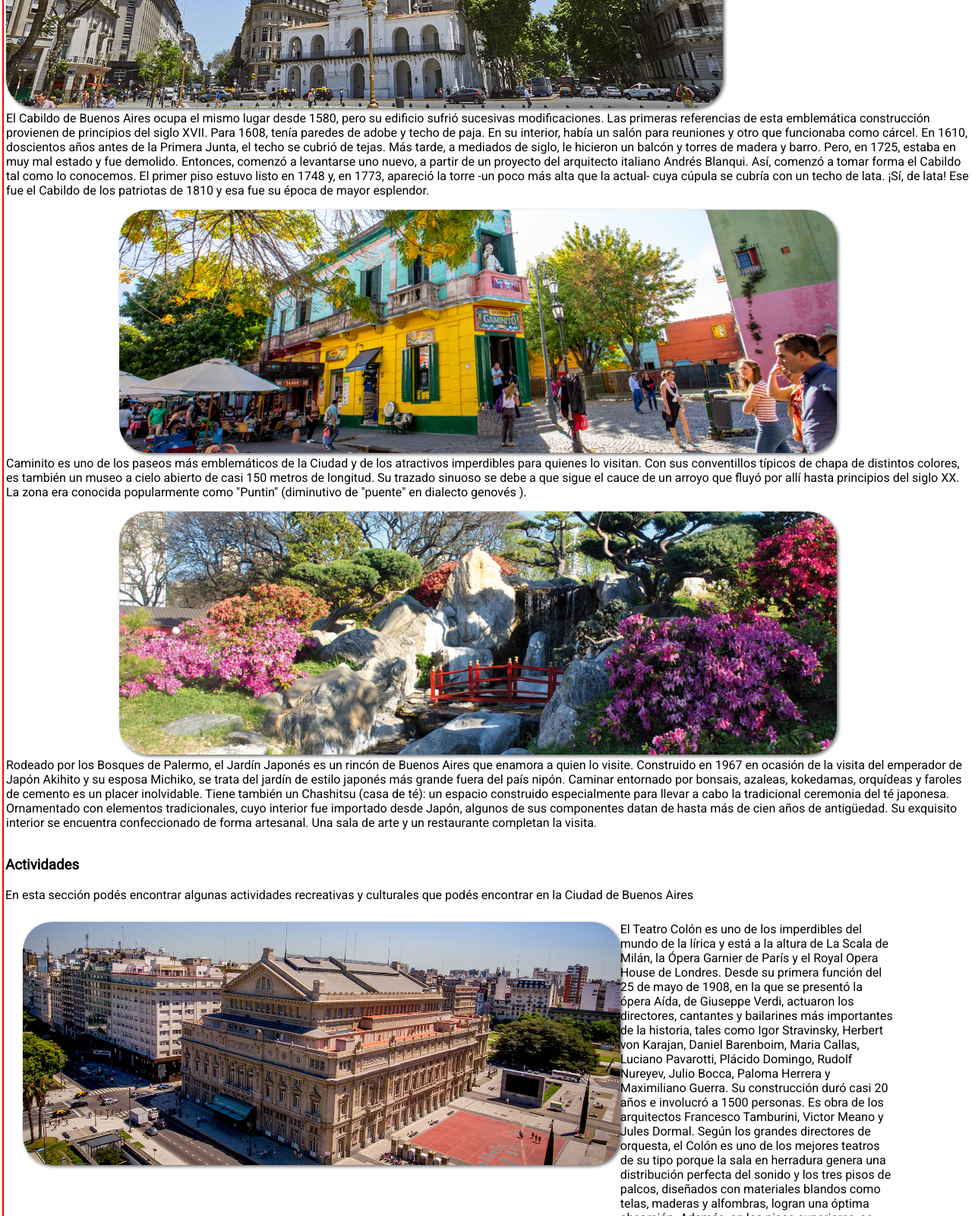
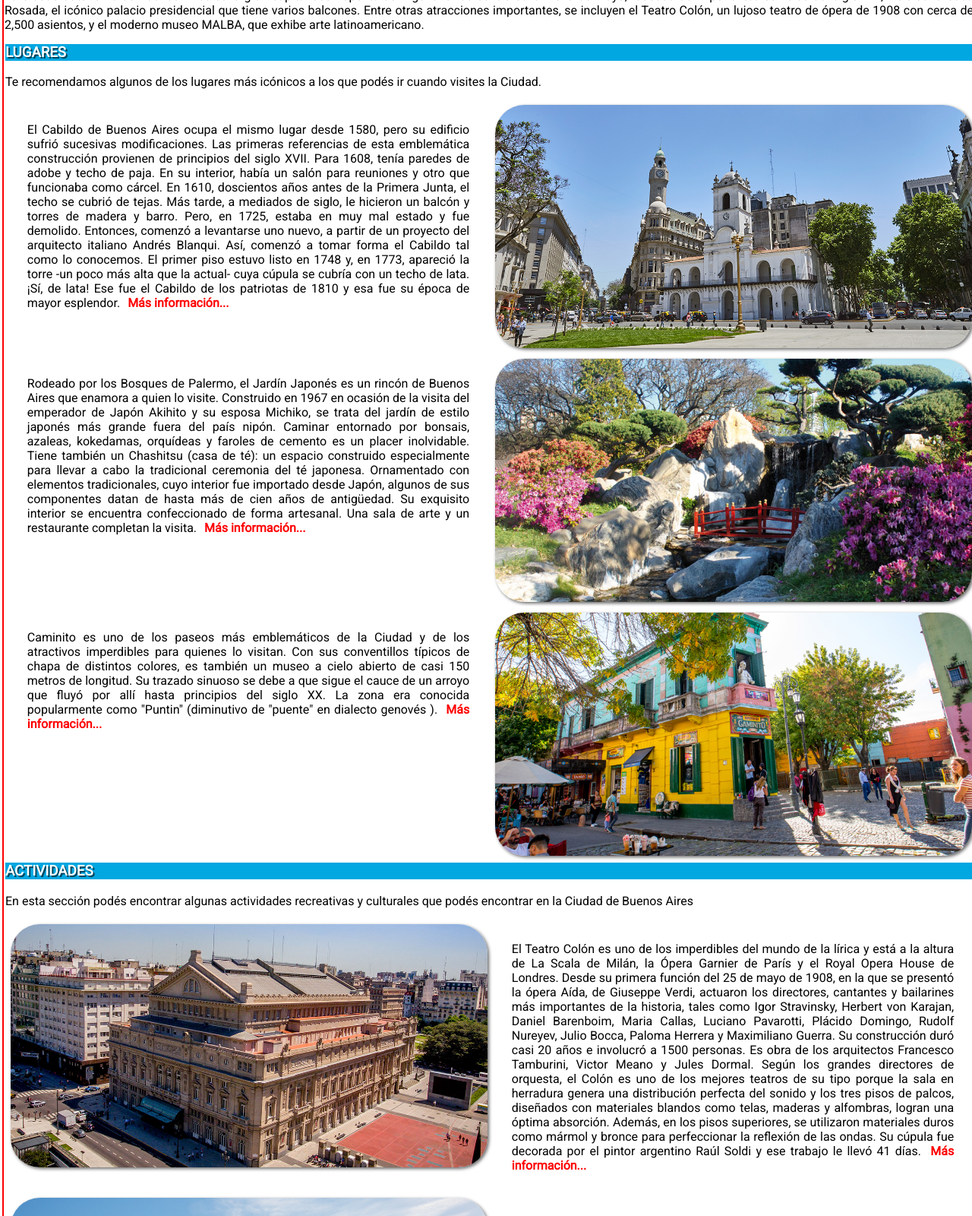
Before and after one commit to Sebastian-Naso/Turismo-Argentina, a plain HTML site: page SUB/CABA.html in a window 1280 px wide. Shown: the part 760-2360 px from the top of the page at 76% size. Drawn offline with Linux system fonts and the light colour scheme; no server answers; a script that the page names is missing.

Commit message:
CABA
Dispositivo grande
dispositivo pequeño

```diff
--- a/CSS/caba.css
+++ b/CSS/caba.css
@@ -16,27 +16,92 @@ html {
     font-size: 3vw;
     margin-left: 1vw;
 }
-.imagenes img{
-    width: 74%;
+
+.imagenes2 {
+    width: 100%;
     left: 13%;
     right: 13%;
     height: 25vw;
     border-radius: 3vw;
     box-shadow: 2px 2px 4px #00000097;
     object-fit: cover;
+
 }
-.imagenes2 img{
-    width: 74%;
-    left: 13%;
-    right: 13%;
-    height: 25vw;
-    border-radius: 3vw;
-    box-shadow: 2px 2px 4px #00000097;
-    object-fit: cover;
-}
-.imagenes2{
-    display: flex;
+.descripcion{
+    text-align: justify;
     margin: 1vw;
     padding: 10px;
-    width: 100vw;
+    width: auto;
 }
+.descripcion a{
+    color: red;
+}
+.row {
+    display: flex;
+  }
+
+  .column {
+    flex: 50%;
+    padding: 5px;
+  }
+  .subtitulo{
+    position: relative;
+    color: #ffffff;
+    text-shadow: 2px 2px #00000094;
+    text-align: left;
+    text-transform: uppercase;
+    background-color: #00A7E1;
+    width: auto;
+    height: auto;
+  }
+  .escudo{
+    position: relative;
+    width: 20%;
+    height: auto;
+    left:40%;
+    right: 40%;
+  }
+
+/*dispositivo pequeño*/
+@media screen and (max-width: 580px) {
+    .descripcion{
+        display: none;
+    }
+    .column {
+        border: 2px dotted blue;
+        flex: 100%;
+        padding: 5px;
+        display: flex;
+        flex-direction: column-reverse;
+      }
+      .column .imagenes2{
+        float:left;
+      }
+      #lugares .imagenes2 {
+        position: relative;
+        width: 150%;
+        height: 50vw;
+        border-radius: 3vw;
+        box-shadow: 2px 2px 4px #00000097;
+        object-fit: cover;
+        margin-left: -40vw;
+
+    }
+    #actividades .imagenes2 {
+        position: relative;
+        width: 150%;
+        height: 50vw;
+        border-radius: 3vw;
+        box-shadow: 2px 2px 4px #00000097;
+        object-fit: cover;
+        margin-left: 10vw;
+
+    }
+}
+  /*Dispositivo mediano*/
+@media (min-width: 581px) and (max-width: 960px) {
+}
+/*dispositivo grande*/
+@media screen and (min-width: 961px) {
+
+}
--- a/CSS/contacto.css
+++ b/CSS/contacto.css
@@ -122,6 +122,7 @@ html {
         overflow: hidden;
     }
 }
+/*dispositivo grande*/
 @media screen and (min-width: 961px) {
     form{
         border-radius: 2vw;
--- a/SUB/CABA.html
+++ b/SUB/CABA.html
@@ -30,58 +30,88 @@
             <h1 class="caba">Caba</h1>
 
         </div>
-        <p>La Ciudad autónoma de Buenos Aires es la gran capital cosmopolita de Argentina. Su centro es la Plaza de Mayo, rodeada de imponentes edificios del siglo XIX, incluida la Casa Rosada, el icónico palacio presidencial que tiene varios balcones. Entre otras atracciones importantes, se incluyen el Teatro Colón, un lujoso teatro de ópera de 1908 con cerca de 2,500 asientos, y el moderno museo MALBA, que exhibe arte latinoamericano.</p>
+        <img src="../IMG/CABA/1200px-Arms_of_Buenos_Aires_(Flag).svg.png" alt="" class="escudo">
+        <p style="text-align:justify;">La Ciudad autónoma de Buenos Aires es la gran capital cosmopolita de Argentina. Su centro es la Plaza de Mayo, rodeada de imponentes edificios del siglo XIX, incluida la Casa Rosada, el icónico palacio presidencial que tiene varios balcones. Entre otras atracciones importantes, se incluyen el Teatro Colón, un lujoso teatro de ópera de 1908 con cerca de 2,500 asientos, y el moderno museo MALBA, que exhibe arte latinoamericano.</p>
+
         <div id="lugares">
-            <h3>Lugares</h3>
+            <h3 class="subtitulo">Lugares</h3>
             <p>Te recomendamos algunos de los lugares más icónicos a los que podés ir cuando visites la Ciudad.</p>
-            <div class="imagenes">
-                <img src="../IMG/CABA/Lugares/cabildo-panoramica-1500x610.jpg" alt="">
-                <p class="descripcion">El Cabildo de Buenos Aires ocupa el mismo lugar desde 1580, pero su edificio sufrió sucesivas modificaciones. Las primeras referencias de esta emblemática construcción provienen de principios del siglo XVII. Para 1608, tenía paredes de adobe y techo de paja. En su interior, había un salón para reuniones y otro que funcionaba como cárcel. En 1610, doscientos años antes de la Primera Junta, el techo se cubrió de tejas. Más tarde, a mediados de siglo, le hicieron un balcón y torres de madera y barro.
+            <div class="row">
+                <div class="column">
+                    <p class="descripcion">
+                        El Cabildo de Buenos Aires ocupa el mismo lugar desde 1580, pero su edificio sufrió sucesivas modificaciones. Las primeras referencias de esta emblemática construcción provienen de principios del siglo XVII. Para 1608, tenía paredes de adobe y techo de paja. En su interior, había un salón para reuniones y otro que funcionaba como cárcel. En 1610, doscientos años antes de la Primera Junta, el techo se cubrió de tejas. Más tarde, a mediados de siglo, le hicieron un balcón y torres de madera y barro.
 
-                Pero, en 1725, estaba en muy mal estado y fue demolido. Entonces, comenzó a levantarse uno nuevo, a partir de un proyecto del arquitecto italiano Andrés Blanqui. Así, comenzó a tomar forma el Cabildo tal como lo conocemos. El primer piso estuvo listo en 1748 y, en 1773, apareció la torre -un poco más alta que la actual- cuya cúpula se cubría con un techo de lata. ¡Sí, de lata! Ese fue el Cabildo de los patriotas de 1810 y esa fue su época de mayor esplendor.</p>
-                <a href="">Más información...</a>
+                        Pero, en 1725, estaba en muy mal estado y fue demolido. Entonces, comenzó a levantarse uno nuevo, a partir de un proyecto del arquitecto italiano Andrés Blanqui. Así, comenzó a tomar forma el Cabildo tal como lo conocemos. El primer piso estuvo listo en 1748 y, en 1773, apareció la torre -un poco más alta que la actual- cuya cúpula se cubría con un techo de lata. ¡Sí, de lata! Ese fue el Cabildo de los patriotas de 1810 y esa fue su época de mayor esplendor.
+                    <a href="https://turismo.buenosaires.gob.ar/es/otros-establecimientos/teatro-col%C3%B3n">Más información...</a></p>
+               </div>
+                <div class="column">
+                    <img src="../IMG/CABA/Lugares/cabildo-panoramica-1500x610.jpg" alt="" class="imagenes2">
+                </div>
 
-                <img src="../IMG/CABA/Lugares/caminito_acceso_1200_1.jpg" alt="">
-                <p class="descripcion">
-                    Caminito es uno de los paseos más emblemáticos de la Ciudad y de los atractivos imperdibles para quienes lo visitan. Con sus conventillos típicos de chapa de distintos colores, es también un museo a cielo abierto de casi 150 metros de longitud. Su trazado sinuoso se debe a que sigue el cauce de un arroyo que fluyó por allí hasta principios del siglo XX. La zona era conocida popularmente como "Puntin" (diminutivo de "puente" en dialecto genovés ).
-                </p>
-                <a href="">Más información...</a>
-                <img src="../IMG/CABA/Lugares/jarin_japones_puente_1200.jpg" alt="">
-                <p class="descripcion">Rodeado por los Bosques de Palermo, el Jardín Japonés es un rincón de Buenos Aires que enamora a quien lo visite. Construido en 1967 en ocasión de la visita del emperador de Japón Akihito y su esposa Michiko, se trata del jardín de estilo japonés más grande fuera del país nipón. Caminar entornado por bonsais, azaleas, kokedamas, orquídeas y faroles de cemento es un placer inolvidable. Tiene también un Chashitsu (casa de té): un espacio construido especialmente para llevar a cabo la tradicional ceremonia del té japonesa. Ornamentado con elementos tradicionales, cuyo interior fue importado desde Japón, algunos de sus componentes datan de hasta más de cien años de antigüedad. Su exquisito interior se encuentra confeccionado de forma artesanal. Una sala de arte y un restaurante completan la visita.</p>
-                <a href="">Más información...</a>
+            </div>
+            <div class="row">
+                <div class="column">
+                    <p class="descripcion">
+                        Rodeado por los Bosques de Palermo, el Jardín Japonés es un rincón de Buenos Aires que enamora a quien lo visite. Construido en 1967 en ocasión de la visita del emperador de Japón Akihito y su esposa Michiko, se trata del jardín de estilo japonés más grande fuera del país nipón. Caminar entornado por bonsais, azaleas, kokedamas, orquídeas y faroles de cemento es un placer inolvidable. Tiene también un Chashitsu (casa de té): un espacio construido especialmente para llevar a cabo la tradicional ceremonia del té japonesa. Ornamentado con elementos tradicionales, cuyo interior fue importado desde Japón, algunos de sus componentes datan de hasta más de cien años de antigüedad. Su exquisito interior se encuentra confeccionado de forma artesanal. Una sala de arte y un restaurante completan la visita.
+                    <a href="https://turismo.buenosaires.gob.ar/es/otros-establecimientos/teatro-col%C3%B3n">Más información...</a></p>
+               </div>
+                <div class="column">
+                    <img src="../IMG/CABA/Lugares/jarin_japones_puente_1200.jpg" alt="" class="imagenes2">
+                </div>
+
+            </div>
+            <div class="row">
+                <div class="column">
+                    <p class="descripcion">
+                        Caminito es uno de los paseos más emblemáticos de la Ciudad y de los atractivos imperdibles para quienes lo visitan. Con sus conventillos típicos de chapa de distintos colores, es también un museo a cielo abierto de casi 150 metros de longitud. Su trazado sinuoso se debe a que sigue el cauce de un arroyo que fluyó por allí hasta principios del siglo XX. La zona era conocida popularmente como "Puntin" (diminutivo de "puente" en dialecto genovés ).
+                    <a href="https://turismo.buenosaires.gob.ar/es/otros-establecimientos/teatro-col%C3%B3n">Más información...</a></p>
+               </div>
+                <div class="column">
+                    <img src="../IMG/CABA/Lugares/caminito_acceso_1200_1.jpg" alt="" class="imagenes2">
+                </div>
+
             </div>
         </div>
         <div id="actividades">
-            <h3>Actividades</h3>
+            <h3 class="subtitulo">Actividades</h3>
             <p>En esta sección podés encontrar algunas actividades recreativas y culturales que podés encontrar en la Ciudad de Buenos Aires</p>
-            <div class="imagenes2">
-                <img src="../IMG/CABA/Lugares/teatro_colon_drone_1500x610.jpg" alt="">
+            <div class="row">
+                <div class="column">
+                <img src="../IMG/CABA/Lugares/teatro_colon_drone_1500x610.jpg" alt="" class="imagenes2">
+                </div>
+                <div class="column">
                 <p class="descripcion">
                     El Teatro Colón es uno de los imperdibles del mundo de la lírica y está a la altura de La Scala de Milán, la Ópera Garnier de París y el Royal Opera House de Londres.
 
                     Desde su primera función del 25 de mayo de 1908, en la que se presentó la ópera Aída, de Giuseppe Verdi, actuaron los directores, cantantes y bailarines más importantes de la historia, tales como Igor Stravinsky, Herbert von Karajan, Daniel Barenboim, Maria Callas, Luciano Pavarotti, Plácido Domingo, Rudolf Nureyev, Julio Bocca, Paloma Herrera y Maximiliano Guerra.
 
                     Su construcción duró casi 20 años e involucró a 1500 personas. Es obra de los arquitectos Francesco Tamburini, Victor Meano y Jules Dormal. Según los grandes directores de orquesta, el Colón es uno de los mejores teatros de su tipo porque la sala en herradura genera una distribución perfecta del sonido y los tres pisos de palcos, diseñados con materiales blandos como telas, maderas y alfombras, logran una óptima absorción. Además, en los pisos superiores, se utilizaron materiales duros como mármol y bronce para perfeccionar la reflexión de las ondas. Su cúpula fue decorada por el pintor argentino Raúl Soldi y ese trabajo le llevó 41 días.
-                </p>
-                <a href="">Más información...</a>
+                 <a href="https://turismo.buenosaires.gob.ar/es/otros-establecimientos/teatro-col%C3%B3n">Más información...</a></p>
+               </div>
             </div>
-            <div class="imagenes2">
-                <img src="../IMG/CABA/Lugares/Guias-de-Turismo.jpg" alt="">
+            <div class="row">
+                <div class="column">
+                <img src="../IMG/CABA/Lugares/Guias-de-Turismo.jpg" alt="" class="imagenes2">
+                </div>
+                <div class="column">
                 <p class="descripcion">
                     El Planetario es el principal centro de divulgación de astronomía de la ciudad. Cuenta con una sala de proyección semiesférica con trescientas sesenta butacas reclinables y una cúpula de veinte metros de diámetro donde se reproducen cerca de 8.900 estrellas, planetas y satélites del universo, gracias a un imponente equipo (único en Latinoamérica) que contiene seis proyectores Sky-Skan con resolución 8K, lo que indica que el domo contiene 38 millones de píxeles.
 
                     Su edificio de cinco pisos también cuenta con un museo y una pequeña sala de proyección secundaria, además de albergar una colección de meteoritos provenientes del norte argentino. En el lago adyacente se encuentra la escultura Sorprendida, del italiano Nicolás A. Ferrari y, a pocos metros, un monolito evocativo del sabio polaco Nicolás Copérnico.
-                </p>
-                <a href="">Más información...</a>
+                <a href="https://turismo.buenosaires.gob.ar/es/otros-establecimientos/planetario-galileo-galilei">Más información...</a></p>
+               </div>
             </div>
-            <div class="imagenes2">
-                <img src="../IMG/CABA/Lugares/obelisco_noche_gente_luces_1500x610.jpg" alt="">
+            <div class="row">
+                <div class="column">
+                <img src="../IMG/CABA/Lugares/obelisco_noche_gente_luces_1500x610.jpg" alt="" class="imagenes2">
+                </div>
+                <div class="column">
                 <p class="descripcion">
                     Nace en el barrio de Puerto Madero y termina en el de Chacarita. A lo largo de sus 70 cuadras, atraviesa los barrios de Balvanera (en sus zonas de Once y Abasto, como se los conoce, y donde se encuentra el Shopping Abasto), Almagro y Villa Crespo, todos muy vinculados con la historia del tango y la cultura. Aunque en el imaginario popular aún la conocemos como “calle Corrientes”, es una avenida y debe su nombre a la primera ciudad del interior del país que apoyó la Independencia argentina. Desde abril de 2019, en el tramo que va desde la Av. Callao hasta Libertad y de 19 a 2 h, se transforma en peatonal para acompañar el horario de mayor afluencia de gente a partir de la actividad teatral.
 
                     Por su vida nocturna, se la conoce como “la calle que nunca duerme” y esto se debe a que, principalmente entre la calle Esmeralda y la Av. Callao, hay una gran concentración de librerías, teatros, pizzerías y bares, algunos considerados "Notables”. Fue testigo de la época de oro del tango, ya que en ella o en sus inmediaciones funcionaron bares, teatros y cabarets donde tocaron los grandes músicos de la primera mitad del siglo XX. En el 2006, comenzaron a renovar el mobiliario urbano y a ensanchar aún más las veredas.
-                </p>
-                <a href="">Más información...</a>
+                <a href="https://turismo.buenosaires.gob.ar/es/otros-establecimientos/calle-corrientes">Más información...</a></p>
+               </div>
             </div>
         </div>
     </main>
```
Also changed, not shown: IMG/CABA/1200px-Arms_of_Buenos_Aires_(Flag).svg.png (added).
